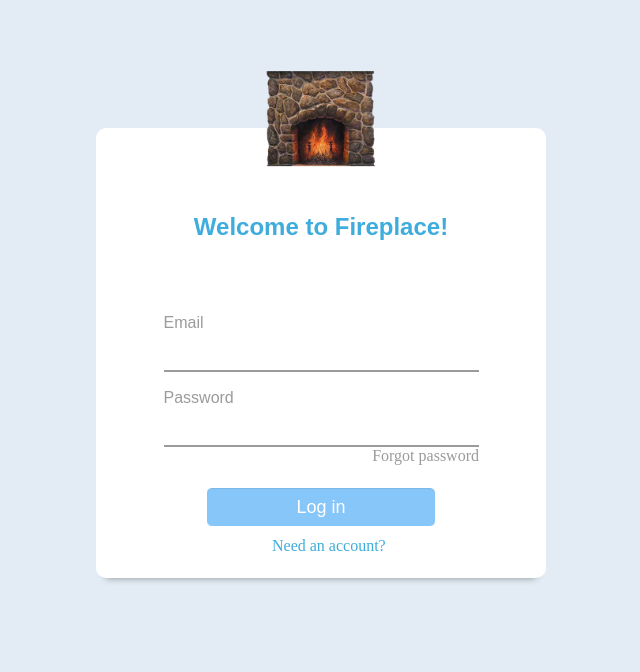
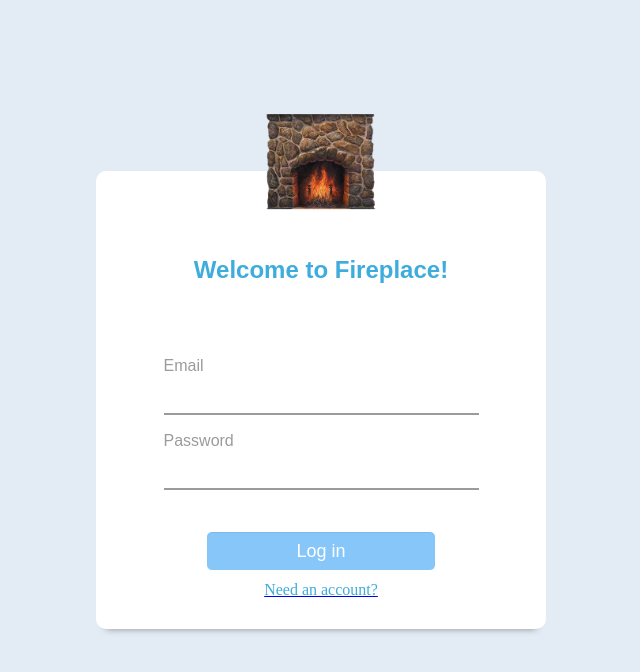
Before and after one commit to ITMO-Harry-Potter-s-Fireplaces/fireplace-ui, a React (Create React App) app: page /login in a window 1280 px wide. Shown: the top 672 px of the page, without its empty margins (319-959 px from the left). Built offline with nearby package versions, Linux system fonts and the light colour scheme; no server answers.

Commit message:
update some dependencies

```diff
--- a/src/App.js
+++ b/src/App.js
@@ -1,17 +1,31 @@
 import React from 'react';
 import {Route, Switch, Redirect} from 'react-router-dom';
 import {Provider} from 'react-redux';
+import {createGlobalStyle} from 'styled-components';
 import store from './store/createStore';
 import HomePage from './pages/HomePage';
 import CustomBrowserRouter from './helpers/CustomBrowserRouter';
 import LoginPage from './pages/LoginPage';
 import {LOGIN, HOME, REGISTR, RECOVERY} from './constants/routes';
 import PrivateRoute from './helpers/PrivateRoute';
-import UserPage from './pages/HomePage/rolePages/UserPage';
+
+const GlobalStyle = createGlobalStyle`
+html,
+body,
+#root,
+#root > div {
+  height: 100%;
+}
+
+#root{
+}
+`;
 
 function App() {
   return (
     <Provider store={store}>
+      <GlobalStyle />
+
       <CustomBrowserRouter>
         <Switch>
           <Route path={LOGIN} component={LoginPage} />
--- a/src/forms/FormsStyles.js
+++ b/src/forms/FormsStyles.js
@@ -5,6 +5,14 @@ const InputFormWrapper = styled.div`
   padding: 15px 0 0;
   margin-top: 5px;
   width: 100%;
+
+  .react-datepicker-wrapper {
+    width: 70%;
+  }
+
+  .react-datepicker-wrapper > div > input {
+    width: 100%;
+  }
 
   & input {
     font-family: sans-serif;
@@ -104,7 +112,6 @@ const Link = styled.a`
 `;
 
 const Transfer = styled.a`
-  position: absolute;
   left: 176px;
   color: #3eacdc;
   text-decoration: none;
@@ -115,4 +122,8 @@ const Transfer = styled.a`
   }
 `;
 
+export const NavLinkWrapper = styled.div`
+  margin-bottom: 30px;
+`;
+
 export {Button, InputFormWrapper, Link, Error, Transfer};
--- a/src/forms/LoginForm.js
+++ b/src/forms/LoginForm.js
@@ -3,10 +3,10 @@ import {useForm} from 'react-hook-form';
 import {NavLink, useHistory} from 'react-router-dom';
 import {useSelector} from 'react-redux';
 import Cookies from 'js-cookie';
-import {REGISTR, RECOVERY, HOME} from '../constants/routes';
+import {REGISTR, HOME} from '../constants/routes';
 import {loginUser, LOGIN_SUCCESS} from '../actions/loginActions';
 import useActions from '../hooks/useAction';
-import {Button, InputFormWrapper, Link, Error, Transfer} from './FormsStyles';
+import {Button, InputFormWrapper, Error, Transfer, NavLinkWrapper} from './FormsStyles';
 
 function LoginForm() {
   const [login, setLogin] = useState('');
@@ -67,15 +67,13 @@ function LoginForm() {
         />
         <Error>{errors.password && errors.password.message}</Error>
       </InputFormWrapper>
-      <NavLink to={RECOVERY}>
-        <Link>Forgot password</Link>
-      </NavLink>
       <br />
       <Button type="submit">Log in</Button>
-
-      <NavLink to={REGISTR}>
-        <Transfer>Need an account?</Transfer>
-      </NavLink>
+      <NavLinkWrapper>
+        <NavLink to={REGISTR}>
+          <Transfer>Need an account?</Transfer>
+        </NavLink>
+      </NavLinkWrapper>
     </form>
   );
 }
--- a/src/forms/RegistrationForm.js
+++ b/src/forms/RegistrationForm.js
@@ -1,17 +1,15 @@
-import React, {useState, useEffect} from 'react';
+import React, {useEffect} from 'react';
 import {NavLink, useHistory} from 'react-router-dom';
 import {useForm, Controller} from 'react-hook-form';
 import {useSelector} from 'react-redux';
 import Cookies from 'js-cookie';
+import ReactDatePicker from 'react-datepicker';
 import {LOGIN, HOME} from '../constants/routes';
 import {registerUser, REGISTER_SUCCESS} from '../actions/loginActions';
 import useActions from '../hooks/useAction';
-import ReactDatePicker from 'react-datepicker';
 import 'react-datepicker/dist/react-datepicker.css';
 
-import {Button, InputFormWrapper, Error, Transfer} from './FormsStyles';
-import DateFnsUtils from '@date-io/date-fns';
-import {KeyboardDatePicker, MuiPickersUtilsProvider} from '@material-ui/pickers';
+import {Button, InputFormWrapper, Error, Transfer, NavLinkWrapper} from './FormsStyles';
 
 const defaultValues = {
   eventDate: null
@@ -89,6 +87,7 @@ function RegistrationForm() {
         />
         <Error>{errors.name && errors.name.message}</Error>
       </InputFormWrapper>
+      <br />
       <InputFormWrapper>
         <label htmlFor="middleName">Enter your middle name</label>
         <input
@@ -100,6 +99,7 @@ function RegistrationForm() {
         />
         <Error>{errors.middleName && errors.middleName.message}</Error>
       </InputFormWrapper>
+      <br />
       <InputFormWrapper>
         <label htmlFor="surname">Enter your surname</label>
         <input
@@ -111,6 +111,8 @@ function RegistrationForm() {
         />
         <Error>{errors.surname && errors.surname.message}</Error>
       </InputFormWrapper>
+      <br />
+
       <InputFormWrapper>
         <label htmlFor="surname">Choose your date of birth</label>
         <Controller
@@ -126,9 +128,11 @@ function RegistrationForm() {
       </InputFormWrapper>
       <br />
       <Button type="submit">Sign up</Button>
-      <NavLink to={LOGIN}>
-        <Transfer>Have an account?</Transfer>
-      </NavLink>
+      <NavLinkWrapper>
+        <NavLink to={LOGIN}>
+          <Transfer>Have an account?</Transfer>
+        </NavLink>
+      </NavLinkWrapper>
     </form>
   );
 }
--- a/src/pages/HomePage/rolePages/AdminPage.styles.js
+++ b/src/pages/HomePage/rolePages/AdminPage.styles.js
@@ -4,7 +4,7 @@ const LoginWrapper = styled.div`
   position: relative;
   box-sizing: border-box;
   width: 100%;
-  height: 100vh;
+  height: 100%;
   background-color: #e3ecf4;
 
   @media (max-height: 500px) {
@@ -89,6 +89,5 @@ const Header = styled.div`
   box-sizing: border-box;
 `;
 
-const SignOutBtn = styled.div``;
 
 export {LoginWrapper, Header, LoginFormWrapper, BackImage, Logo, CloudWrapper, Text};
--- a/src/pages/HomePage/rolePages/Map.js
+++ b/src/pages/HomePage/rolePages/Map.js
@@ -1,7 +1,7 @@
 import React, {useEffect, useRef} from 'react';
 import L from 'leaflet';
-import {useDispatch, useSelector} from 'react-redux';
-import {add, showModal} from '../../../actions/userActions';
+import {useDispatch} from 'react-redux';
+import {showModal} from '../../../actions/userActions';
 
 const style = {
   width: '100%',
@@ -27,7 +27,7 @@ function Map({markerPosition, data}) {
     const coor = [];
 
     data.forEach(element => {
-      coor.push(L.latLng(parseFloat(element['lat']), parseFloat(element['lng'])));
+      coor.push(L.latLng(parseFloat(element.lat), parseFloat(element.lng)));
     });
     for (let m of coor) {
       L.marker(m)
@@ -43,7 +43,6 @@ function Map({markerPosition, data}) {
   const markerRef = useRef(null);
   useEffect(() => {
     if (markerRef.current) {
-      console.log('gee');
       data.forEach(element => {
         markerRef.current.setLatLng(element.lat, element.lng);
       });
--- a/src/pages/HomePage/rolePages/RequestModal.js
+++ b/src/pages/HomePage/rolePages/RequestModal.js
@@ -4,14 +4,8 @@ import Button from '@material-ui/core/Button';
 import Dialog from '@material-ui/core/Dialog';
 import DialogActions from '@material-ui/core/DialogActions';
 import DialogContent from '@material-ui/core/DialogContent';
-import DialogContentText from '@material-ui/core/DialogContentText';
 import DialogTitle from '@material-ui/core/DialogTitle';
-import FormControl from '@material-ui/core/FormControl';
-import FormControlLabel from '@material-ui/core/FormControlLabel';
-import InputLabel from '@material-ui/core/InputLabel';
-import MenuItem from '@material-ui/core/MenuItem';
 import TextField from '@material-ui/core/TextField';
-import Switch from '@material-ui/core/Switch';
 
 const useStyles = makeStyles(theme => ({
   form: {
@@ -49,9 +43,8 @@ function RequestModal({isOpen, handleClose}) {
       open={isOpen}
       onClose={handleClose}
       aria-labelledby="max-width-dialog-title">
-      <DialogTitle id="max-width-dialog-title">Optional sizes</DialogTitle>
+      <DialogTitle id="max-width-dialog-title">Create new claim</DialogTitle>
       <DialogContent>
-        <DialogContentText>Set the form</DialogContentText>
         <form className={classes.root} noValidate autoComplete="off">
           <TextField id="standard-basic" label="Additional info" />
         </form>
--- a/src/pages/HomePage/rolePages/UserPage.styles.js
+++ b/src/pages/HomePage/rolePages/UserPage.styles.js
@@ -4,7 +4,7 @@ const LoginWrapper = styled.div`
   position: relative;
   box-sizing: border-box;
   width: 100%;
-  height: 100vh;
+  height: 100%;
   background-color: #e3ecf4;
 
   @media (max-height: 500px) {
@@ -89,6 +89,4 @@ const Header = styled.div`
   box-sizing: border-box;
 `;
 
-const SignOutBtn = styled.div``;
-
 export {LoginWrapper, Header, LoginFormWrapper, BackImage, Logo, CloudWrapper, Text};
--- a/src/pages/LoginPage/LoginPageStyles.js
+++ b/src/pages/LoginPage/LoginPageStyles.js
@@ -3,9 +3,10 @@ import styled, {keyframes} from 'styled-components';
 const LoginWrapper = styled.div`
   position: relative;
   box-sizing: border-box;
-  padding-top: 10%;
+  display: flex;
+  justify-content: center;
   width: 100%;
-  height: 100vh;
+  height: 100%;
   background-color: #e3ecf4;
 
   @media (max-height: 500px) {
@@ -52,7 +53,6 @@ const LoginFormWrapper = styled.div`
   text-align: center;
   background: white;
   width: 450px;
-  height: 450px;
   border-radius: 10px;
   margin: auto;
   padding: auto;
```
Also changed, not shown: package.json (+6 -7 lines), .eslintrc.json, 1 other file (tests, documents, lock files or other folders).
